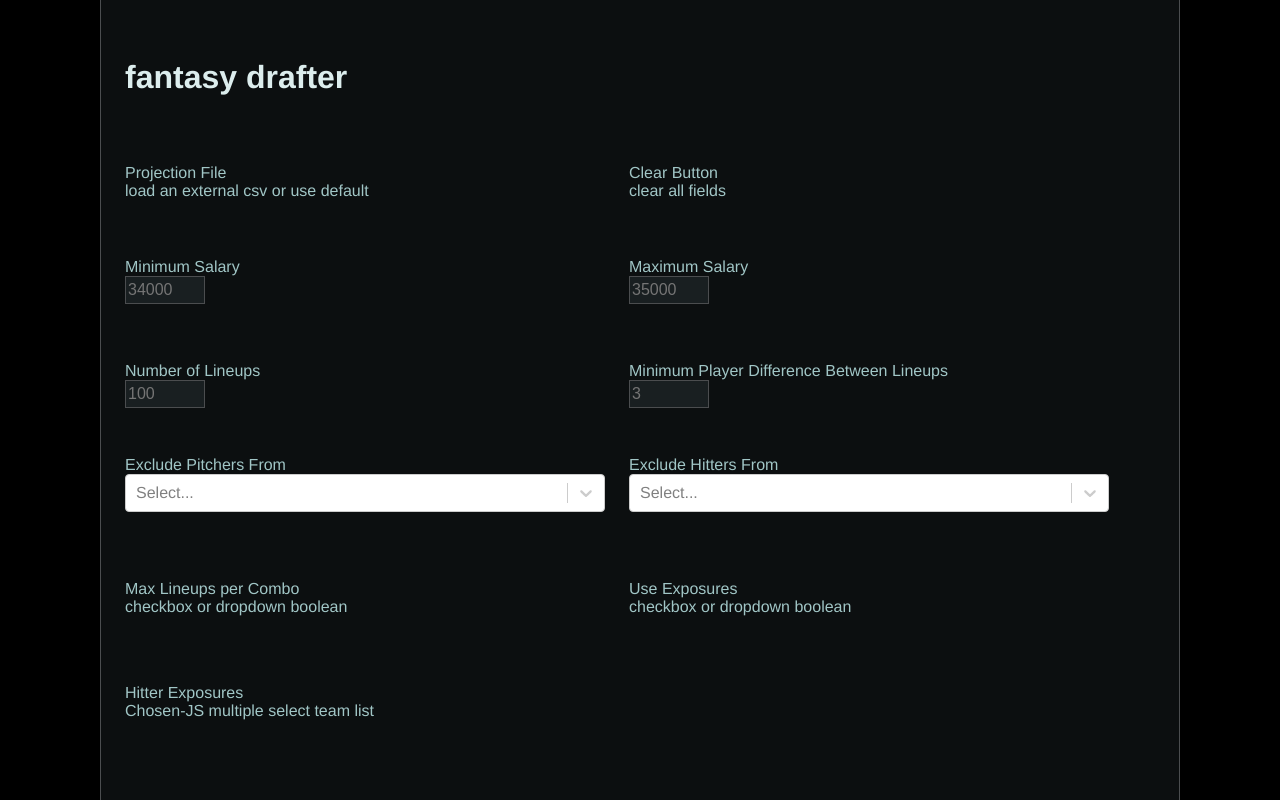
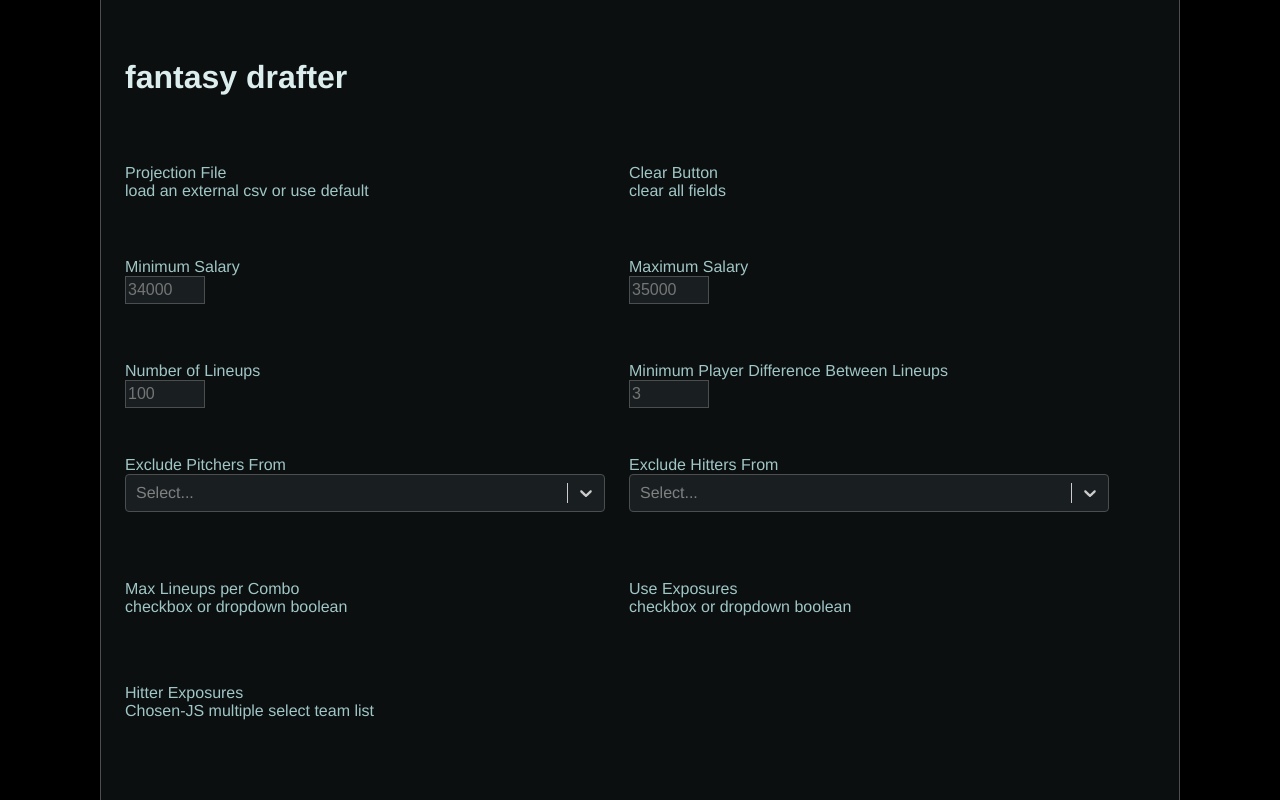
Before and after one commit to Pa-miu/fantasy-drafter, a React (Create React App) app: page / in a window 1280 px wide. Built offline with nearby package versions, Linux system fonts and the light colour scheme.

Commit message:
Style MultiSelect component

```diff
--- a/src/MultiSelect.js
+++ b/src/MultiSelect.js
@@ -1,20 +1,40 @@
 import React, { Component } from 'react';
 import Select from 'react-select';
 
+const customstyle = {
+	control: (provided, { isFocused }) => {
+		return {
+			...provided,
+			'&:hover' : {borderColor: '#4997e5'},
+			backgroundColor: '#191f21',
+			borderColor:
+				isFocused ?
+					'#4997e5' : '#4b4d4f',
+			boxShadow: 'none'
+		};
+	},
+	option: (provided, { isFocused }) => {
+		return {
+			...provided,
+			backgroundColor: isFocused ? '#5489d8' : null,
+			color: isFocused ? '#dceded' : null
+		};
+	},
+	menu: provided => ({...provided, backgroundColor: '#191f21' }),
+	multiValue: provided => ({...provided, backgroundColor: '#4997e5'}),
+	multiValueLabel: provided => ({...provided, color: '#dceded'})
+}
+
 class MultiSelect extends Component {
-	handleChange = (selectedOption) => {
-    this.setState({ selectedOption });
-    console.log(`Option selected:`, selectedOption);
-  }
-
 	render() {
 		return(
-			<div id={this.props.gridpos} className='MultiSelect'>
+			<div id={this.props.gridpos} >
 				{this.props.name}
 				<Select
+					closeMenuOnSelect={false}
 					isMulti
-					onChange = {this.handleChange}
 					options = {this.props.options}
+					styles = {customstyle}
 				/>
 			</div>
 		)
```
Also changed, not shown: src/App.js (+11 -3 lines).
